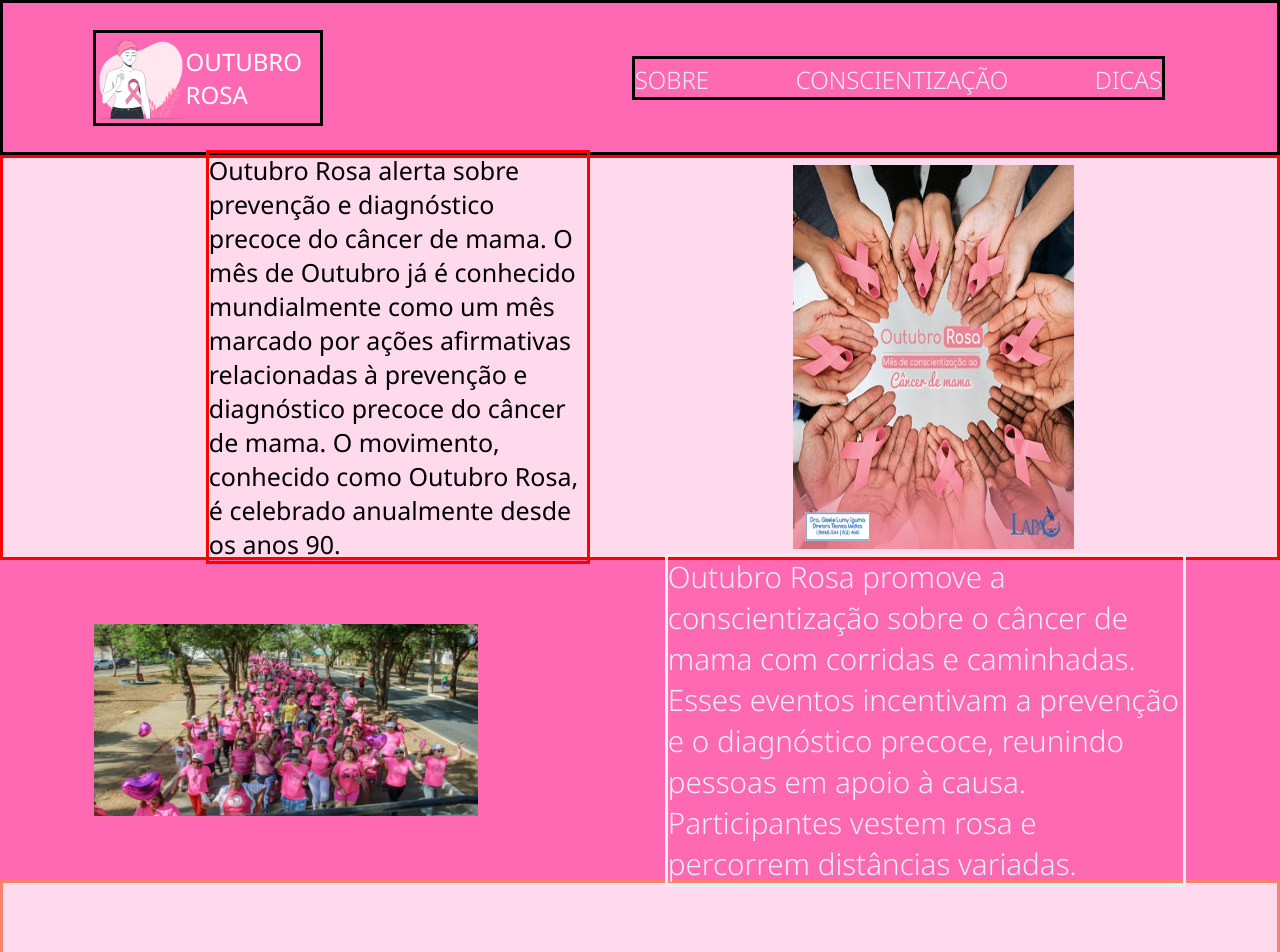
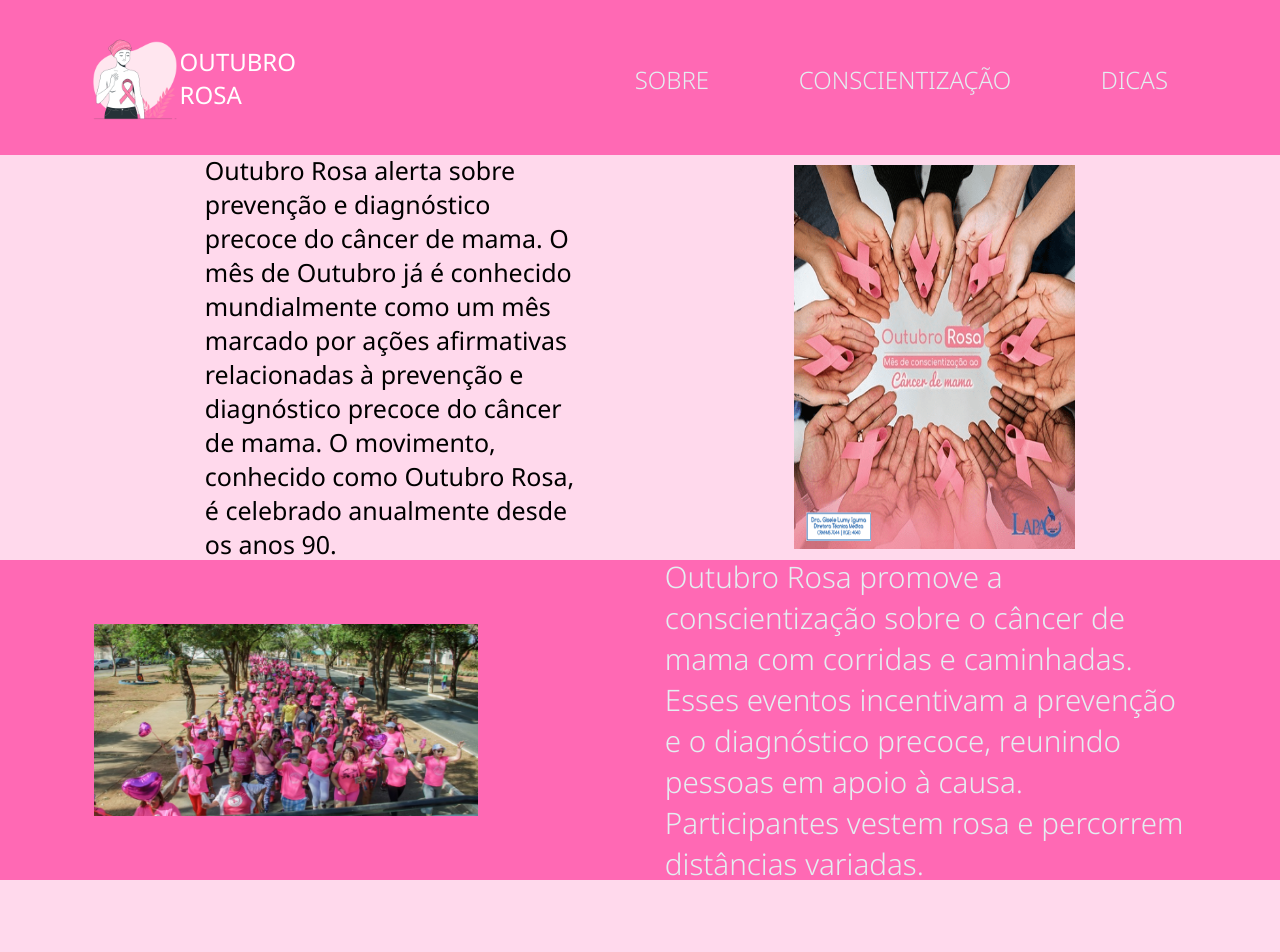
Before and after one commit to lenors/Outubro-Rosa, a plain HTML site: page index.html in a window 1280 px wide. Shown: the top 952 px of the page. Drawn offline with Linux system fonts and the light colour scheme.

Commit message:
Update Sem as Bordas
Update Sem as Bordas

```diff
--- a/styles.scss
+++ b/styles.scss
@@ -11,7 +11,6 @@
 header {
   display: flex;
   align-items: center;
-  border: solid;
   justify-content: space-between;
   height: 19.43vh;
   background-color: #ff69b4;
@@ -26,7 +25,6 @@
   width: 18vw;
   display: flex;
   justify-content: space-between;
-  border: solid;
   align-items: center;
   margin-left: 7vw;
   h1{
@@ -40,7 +38,6 @@
     ul {
       margin-right: 14vh;
       display: flex;
-      border: solid;
       width: 41.66vw;
       justify-content: space-between;
       font-size: 28px;
@@ -59,11 +56,9 @@
   align-items: center;
   justify-content: space-evenly;
   height: 50.51vh;
-  border: solid red;
   background-color: #ffd9ec;
   h2 {
     font-size: 25px;
-    border: solid red;
     font-weight: 400;
     width: 30vw;
   }
@@ -83,7 +78,6 @@
     height: 24vh;
   }
   h2 {
-    border: solid;
     font-size: 3.7vh;
     width: 40.75vw;
     font-weight: 300;
@@ -96,7 +90,6 @@
   justify-content: space-around;
   background-color: #ffd9ec;
   height: 63vh;
-  border: solid salmon;
   img {
     width: 23.02vw;
     height: 38.2vh;
```
Also changed, not shown: styles.css, 1 other file.
